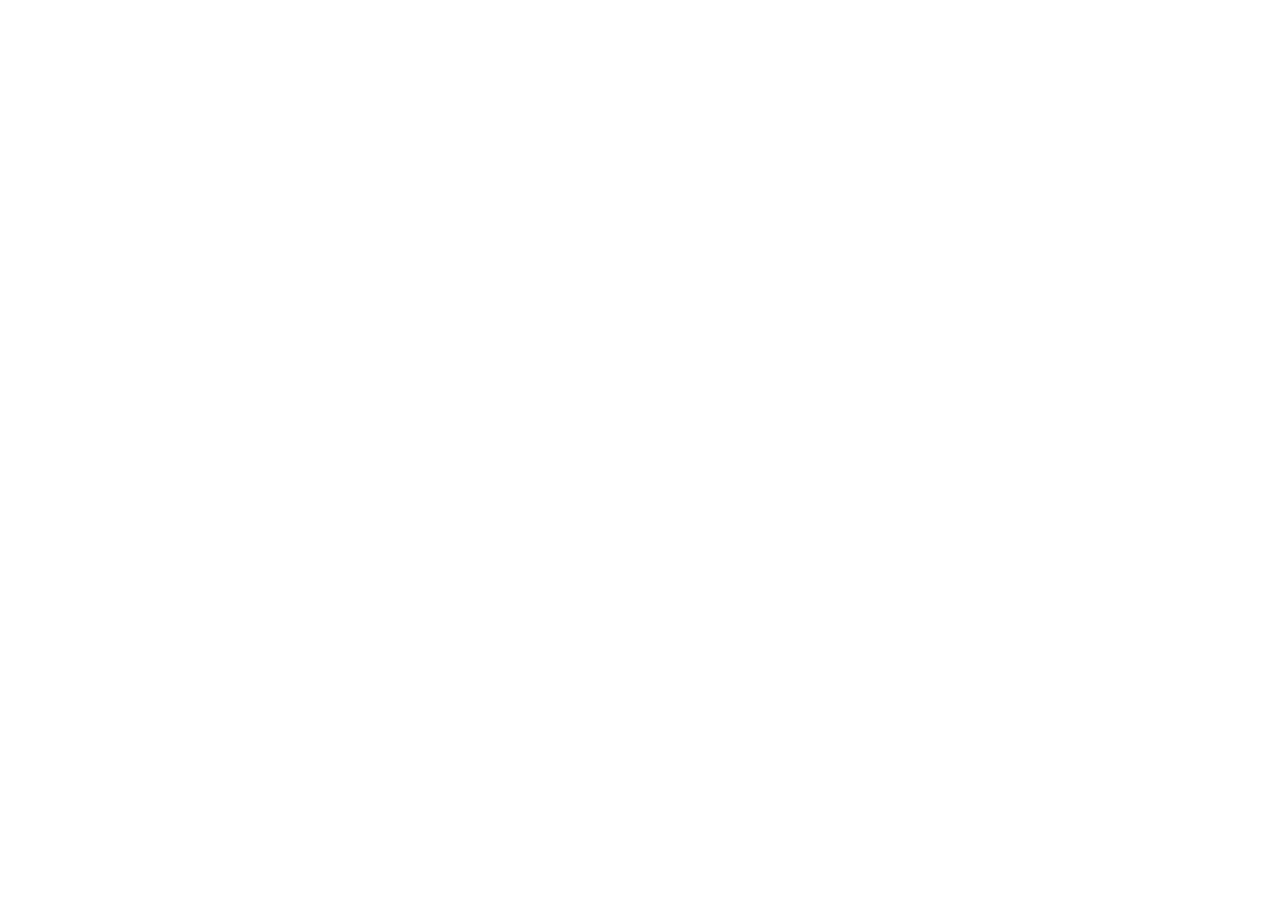
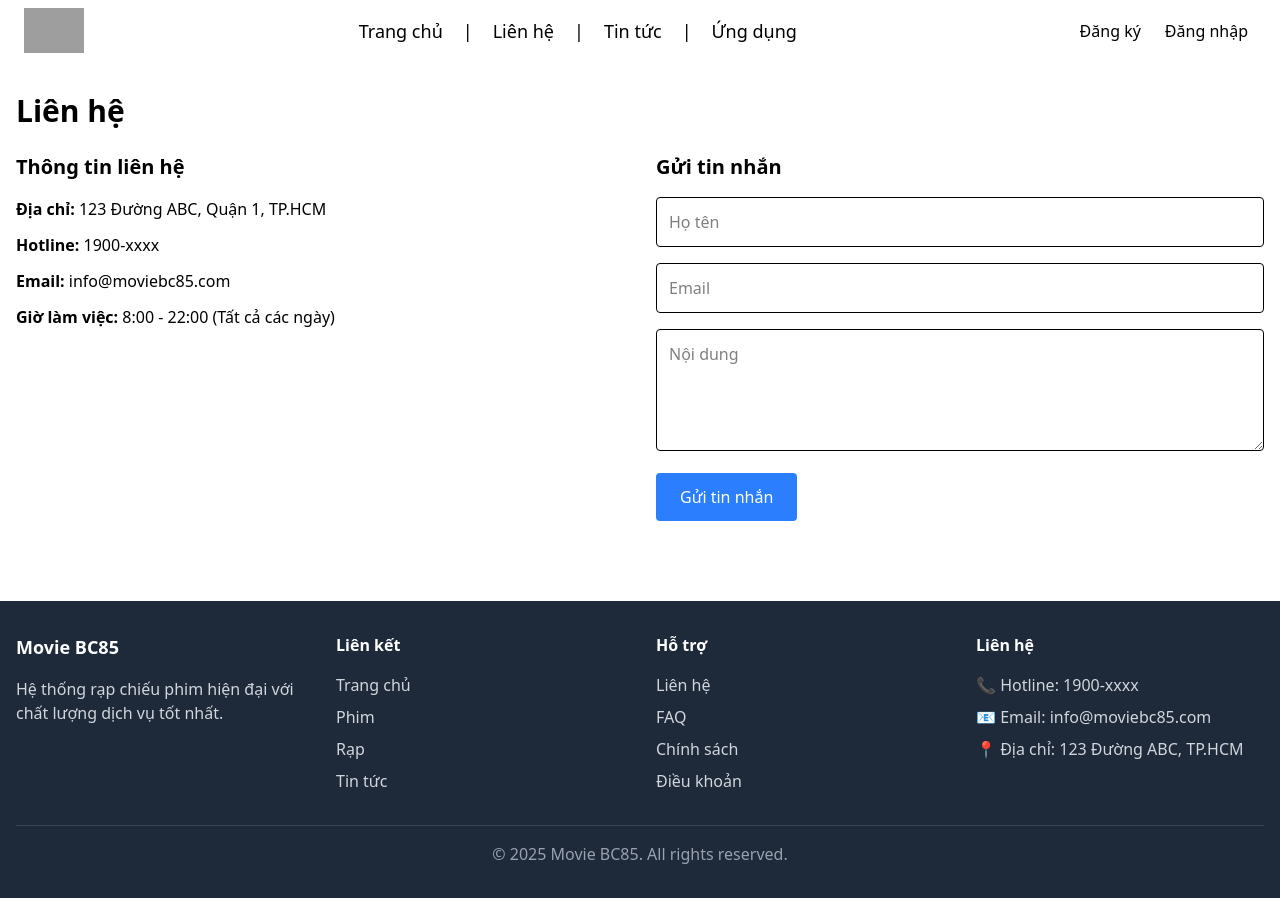
Before and after one commit to thanhsang52/bc85-movie, a React (Vite) app: page /contact in a window 1280 px wide. Before the commit this address had no page. Before the commit the page ends 800 px from the top, so only its background shows below. Built offline with nearby package versions, Linux system fonts and the light colour scheme; grey boxes are pictures that could not be loaded.

Commit message:
static pages

```diff
--- a/src/components/Header/index.jsx
+++ b/src/components/Header/index.jsx
@@ -15,13 +15,21 @@ export const HeaderPage = () => {
       />
 
       <ul className="flex gap-5 text-lg justify-between items-center">
-        <li className="hover:text-purple-400 cursor-pointer">Trang chủ</li>
+        <li className="hover:text-purple-400 cursor-pointer">
+          <a href="/">Trang chủ</a>
+        </li>
         <li className="">|</li>
-        <li className="hover:text-purple-400 cursor-pointer">Liên hệ</li>
+        <li className="hover:text-purple-400 cursor-pointer">
+          <a href="/contact">Liên hệ</a>
+        </li>
         <li className="">|</li>
-        <li className="hover:text-purple-400 cursor-pointer">Tin tức</li>
+        <li className="hover:text-purple-400 cursor-pointer">
+          <a href="/news">Tin tức</a>
+        </li>
         <li className="">|</li>
-        <li className="hover:text-purple-400 cursor-pointer">Ứng dụng</li>
+        <li className="hover:text-purple-400 cursor-pointer">
+          <a href="/app">Ứng dụng</a>
+        </li>
       </ul>
       {isDesktop && <NavBarDesktopTablet />}
       {isTablet && <NavBarDesktopTablet />}
--- /dev/null
+++ b/src/pages/app/index.jsx
@@ -0,0 +1,80 @@
+import React from "react";
+
+const AppPage = () => {
+  return (
+    <div className="container mx-auto px-4 py-8">
+      <h1 className="text-3xl font-bold mb-6 text-center">
+        Ứng dụng BC85 Movie
+      </h1>
+
+      <div className="text-center mb-8">
+        <img
+          src="https://via.placeholder.com/200x200"
+          alt="BC85 Movie App"
+          className="mx-auto mb-4 rounded-lg"
+        />
+        <p className="text-lg text-gray-700 max-w-2xl mx-auto">
+          Tải ứng dụng BC85 Movie để đặt vé xem phim nhanh chóng, tiện lợi. Nhận
+          thông báo về phim mới, khuyến mãi và nhiều tính năng hấp dẫn khác.
+        </p>
+      </div>
+
+      <div className="grid grid-cols-1 md:grid-cols-2 gap-8 max-w-4xl mx-auto">
+        <div className="text-center">
+          <h2 className="text-xl font-semibold mb-4">Tải cho iOS</h2>
+          <a href="#" className="inline-block">
+            <img
+              src="https://upload.wikimedia.org/wikipedia/commons/thumb/6/67/App_Store_%28iOS%29.svg/768px-App_Store_%28iOS%29.svg.png"
+              alt="Download on App Store"
+              width={120}
+              className="mx-auto"
+            />
+          </a>
+        </div>
+
+        <div className="text-center">
+          <h2 className="text-xl font-semibold mb-4">Tải cho Android</h2>
+          <a href="#" className="inline-block">
+            <img
+              src="https://encrypted-tbn0.gstatic.com/images?q=tbn:ANd9GcRb5LOPUgzjbz_m4aVulC-GU5zu-30HBdYnAg&s"
+              alt="Get it on Google Play"
+              width={120}
+              className="mx-auto"
+            />
+          </a>
+        </div>
+      </div>
+
+      <div className="mt-12">
+        <h2 className="text-2xl font-semibold mb-6 text-center">
+          Tính năng nổi bật
+        </h2>
+        <div className="grid grid-cols-1 md:grid-cols-3 gap-6">
+          <div className="text-center p-4">
+            <div className="text-4xl mb-3">🎬</div>
+            <h3 className="font-semibold mb-2">Đặt vé nhanh chóng</h3>
+            <p className="text-gray-600">
+              Đặt vé chỉ với vài thao tác đơn giản
+            </p>
+          </div>
+          <div className="text-center p-4">
+            <div className="text-4xl mb-3">🔔</div>
+            <h3 className="font-semibold mb-2">Thông báo phim mới</h3>
+            <p className="text-gray-600">
+              Nhận thông báo về phim mới và khuyến mãi
+            </p>
+          </div>
+          <div className="text-center p-4">
+            <div className="text-4xl mb-3">💳</div>
+            <h3 className="font-semibold mb-2">Thanh toán an toàn</h3>
+            <p className="text-gray-600">
+              Nhiều phương thức thanh toán tiện lợi
+            </p>
+          </div>
+        </div>
+      </div>
+    </div>
+  );
+};
+
+export default AppPage;
--- /dev/null
+++ b/src/pages/contact/index.jsx
@@ -0,0 +1,45 @@
+import React from 'react';
+
+const ContactPage = () => {
+  return (
+    <div className="container mx-auto px-4 py-8">
+      <h1 className="text-3xl font-bold mb-6">Liên hệ</h1>
+      <div className="grid grid-cols-1 md:grid-cols-2 gap-8">
+        <div>
+          <h2 className="text-xl font-semibold mb-4">Thông tin liên hệ</h2>
+          <div className="space-y-3">
+            <p><strong>Địa chỉ:</strong> 123 Đường ABC, Quận 1, TP.HCM</p>
+            <p><strong>Hotline:</strong> 1900-xxxx</p>
+            <p><strong>Email:</strong> info@moviebc85.com</p>
+            <p><strong>Giờ làm việc:</strong> 8:00 - 22:00 (Tất cả các ngày)</p>
+          </div>
+        </div>
+        <div>
+          <h2 className="text-xl font-semibold mb-4">Gửi tin nhắn</h2>
+          <form className="space-y-4">
+            <input
+              type="text"
+              placeholder="Họ tên"
+              className="w-full p-3 border rounded"
+            />
+            <input
+              type="email"
+              placeholder="Email"
+              className="w-full p-3 border rounded"
+            />
+            <textarea
+              placeholder="Nội dung"
+              rows="4"
+              className="w-full p-3 border rounded"
+            ></textarea>
+            <button className="bg-blue-500 text-white px-6 py-3 rounded hover:bg-blue-600">
+              Gửi tin nhắn
+            </button>
+          </form>
+        </div>
+      </div>
+    </div>
+  );
+};
+
+export default ContactPage;
--- /dev/null
+++ b/src/pages/news/index.jsx
@@ -0,0 +1,61 @@
+import React from "react";
+
+const NewsPage = () => {
+  const news = [
+    {
+      id: 1,
+      title: "Phim bom tấn mới sắp ra mắt",
+      content: "Bộ phim hành động đình đám sẽ được công chiếu vào tuần tới...",
+      date: "15/01/2024",
+      image:
+        "https://media.vov.vn/sites/default/files/styles/large/public/2024-06/04-dm4-dm-mobile-banner-1080x745-rr-f01-042624-663a430d8a2c1-1.jpg",
+    },
+    {
+      id: 2,
+      title: "Khuyến mãi vé xem phim cuối tuần",
+      content:
+        "Giảm giá 50% cho tất cả các suất chiếu vào thứ 7 và chủ nhật...",
+      date: "12/01/2024",
+      image:
+        "https://media.vov.vn/sites/default/files/styles/large/public/2024-06/0957d1904de477e1ded0b68ce683f806.jpg",
+    },
+    {
+      id: 3,
+      title: "Rạp chiếu phim mới khai trương",
+      content: "Hệ thống rạp BC85 Movie mở thêm chi nhánh mới tại quận 7...",
+      date: "10/01/2024",
+      image:
+        "https://media.vov.vn/sites/default/files/styles/large/public/2024-06/deadpool-wolverine-mot-avenger-quen-thuoc-se-xuat-hien-240423112943.jpg",
+    },
+  ];
+
+  return (
+    <div className="container mx-auto px-4 py-8">
+      <h1 className="text-3xl font-bold mb-6">Tin tức</h1>
+      <div className="grid grid-cols-1 md:grid-cols-2 lg:grid-cols-3 gap-6">
+        {news.map((item) => (
+          <div
+            key={item.id}
+            className="border rounded-lg overflow-hidden shadow-md"
+          >
+            <img
+              src={item.image}
+              alt={item.title}
+              className="w-full h-48 object-cover"
+            />
+            <div className="p-4">
+              <h3 className="font-semibold text-lg mb-2">{item.title}</h3>
+              <p className="text-gray-600 text-sm mb-2">{item.date}</p>
+              <p className="text-gray-700">{item.content}</p>
+              <button className="mt-3 text-blue-500 hover:text-blue-700">
+                Đọc thêm →
+              </button>
+            </div>
+          </div>
+        ))}
+      </div>
+    </div>
+  );
+};
+
+export default NewsPage;
```
Also changed, not shown: src/routes/index.jsx (+15 -0 lines).
